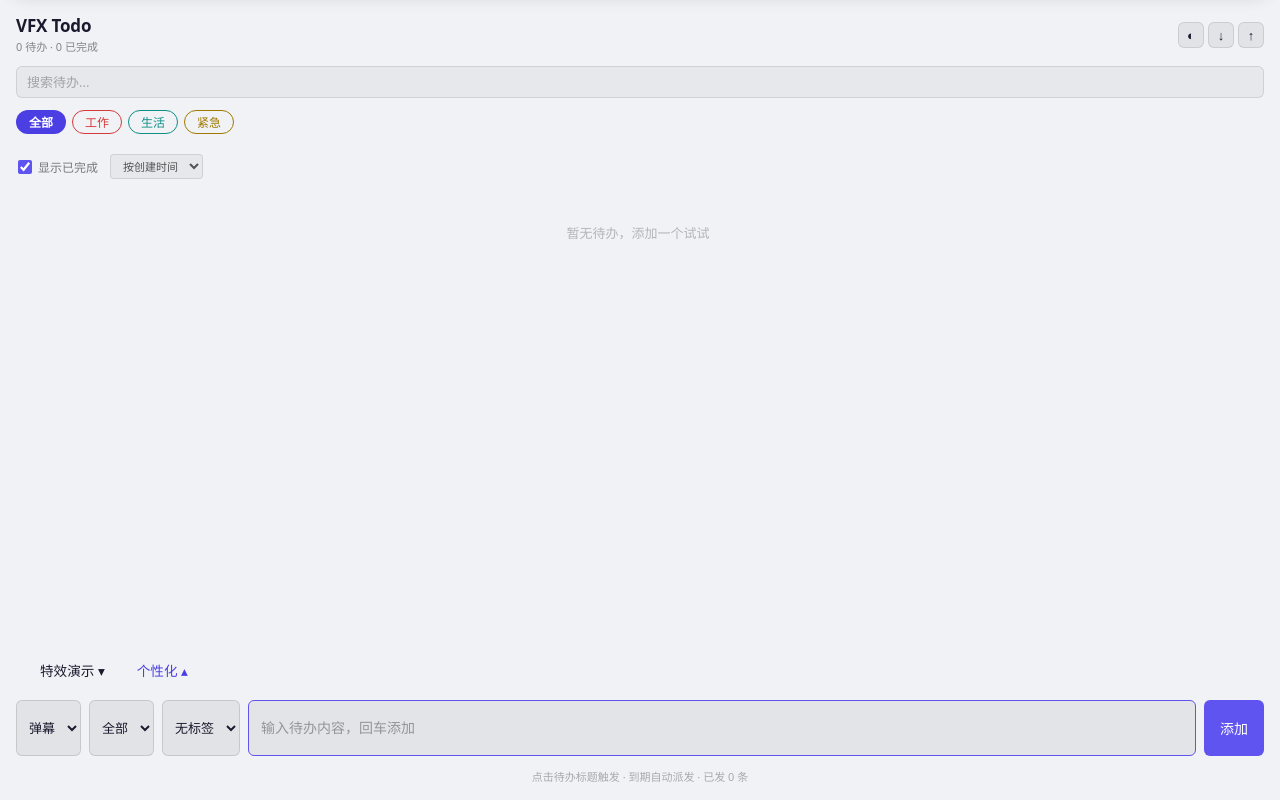
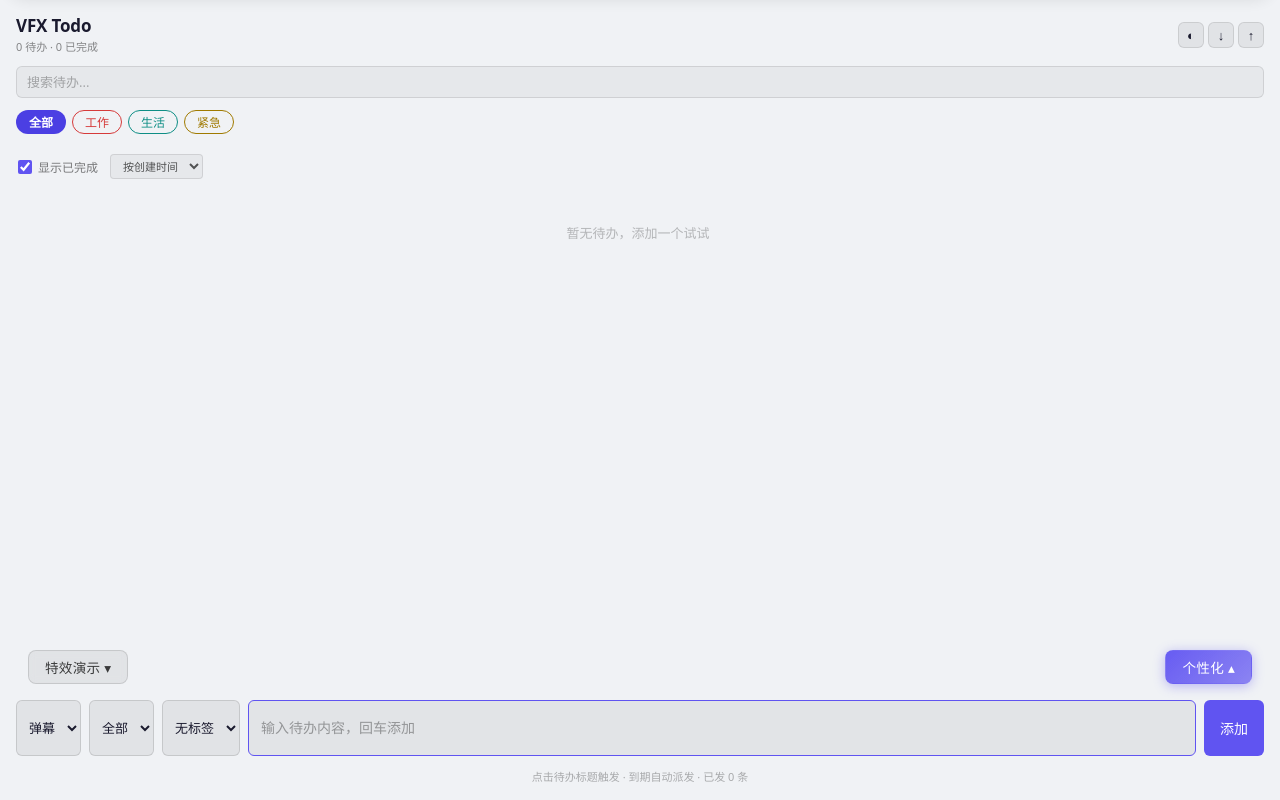
Before and after one commit to bayernjf/vfx-todo, a React (Vite) app: page / in a window 1280 px wide. Built offline with nearby package versions, Linux system fonts and the light colour scheme.

Commit message:
style(ui): anchor floating panel via .panel-area, beautify toggles, push 个性化 right

```diff
--- a/src/styles.css
+++ b/src/styles.css
@@ -1117,29 +1117,48 @@ body.overlay-mode {
   opacity: 0.85;
 }
 
+/* 浮窗面板区（作为浮窗定位锚点） */
+.panel-area {
+  position: relative;
+}
+
 /* 浮窗面板栏 */
 .panel-bar {
   display: flex;
   gap: 8px;
   padding: 4px 12px;
+  justify-content: space-between;
 }
 .panel-toggle {
-  padding: 4px 12px;
-  border: 1px solid var(--border);
-  border-radius: 6px;
-  background: transparent;
-  color: var(--text);
+  display: inline-flex;
+  align-items: center;
+  gap: 4px;
+  padding: 6px 16px;
+  border: 1px solid var(--glass-18);
+  border-radius: 8px;
+  background: var(--glass-08);
+  color: var(--text-dim-80);
   cursor: pointer;
   font-size: 0.85rem;
   font-family: inherit;
-  transition: all 0.15s;
+  font-weight: 500;
+  letter-spacing: 0.02em;
+  transition: all 0.18s ease;
+  backdrop-filter: blur(4px);
+  -webkit-backdrop-filter: blur(4px);
 }
 .panel-toggle:hover {
-  background: var(--hover);
+  background: var(--glass-15);
+  border-color: var(--accent);
+  color: var(--accent);
+  transform: translateY(-1px);
+  box-shadow: 0 2px 10px rgba(96, 84, 241, 0.25);
 }
 .panel-toggle.active {
-  border-color: var(--accent);
-  color: var(--accent);
+  background: linear-gradient(135deg, rgba(96, 84, 241, 0.95), rgba(96, 84, 241, 0.7));
+  border-color: transparent;
+  color: #fff;
+  box-shadow: 0 2px 12px rgba(96, 84, 241, 0.4);
 }
 
 /* 浮窗面板（向上展开） */
```
